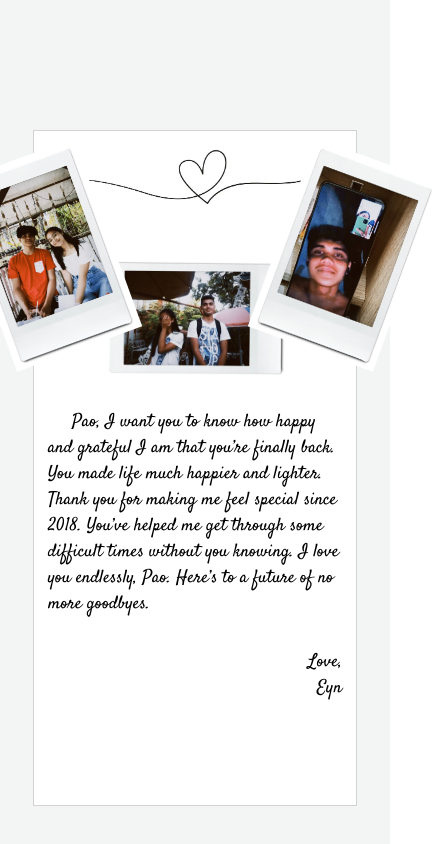
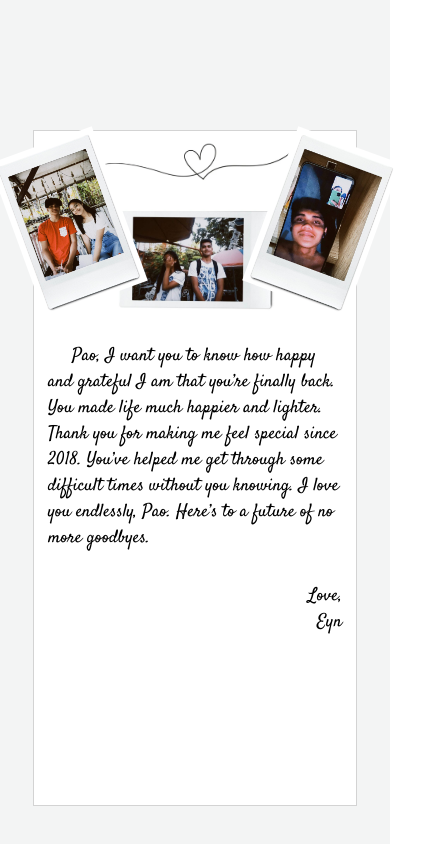
Before and after one commit to xandreiAThome/monthsary-greeting-commission, a plain HTML site: page index.html in a window 390 px wide. Shown: the part 798-1642 px from the top of the page, 441 px wide, since content can reach past the window. Drawn offline with Linux system fonts and the light colour scheme.

Commit message:
adjusted image sizing in mobile

```diff
--- a/styles.css
+++ b/styles.css
@@ -167,26 +167,26 @@ body {
 }
 
 .heart-pic {
-  width: 300px;
+  width: clamp(200px, 20vw, 400px);
   position: absolute;
   top: 0;
 }
 
 .pic-one {
   left: 10px;
-  height: 200px;
+  height: clamp(164px, 15vw, 264px);
   position: relative;
   z-index: 1;
   transform: rotate(-20deg);
 }
 
 .pic-two {
-  width: 186px;
-  margin-top: 124px;
+  width: clamp(164px, 15vw, 264px);
+  margin-top: clamp(72px, 10vw, 136px);
 }
 
 .pic-three {
-  height: 200px;
+  height: clamp(164px, 15vw, 264px);
   position: relative;
   transform: rotate(20deg);
   right: 10px;
```
